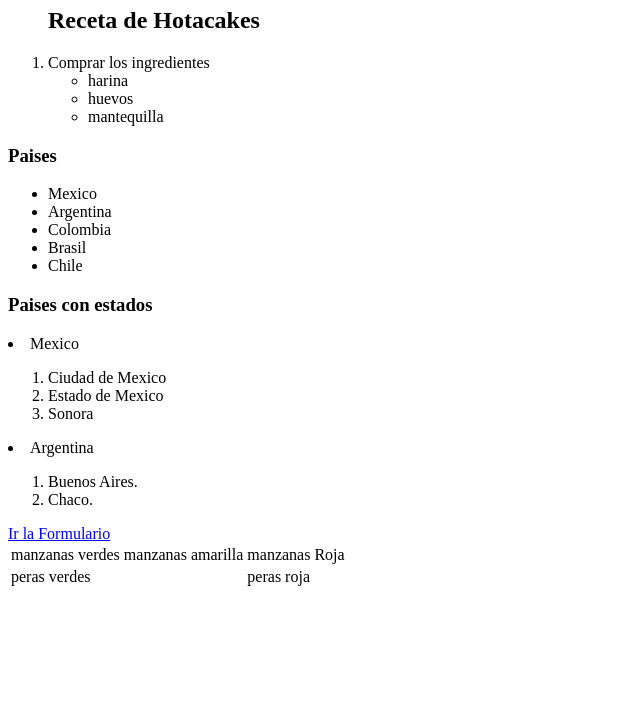
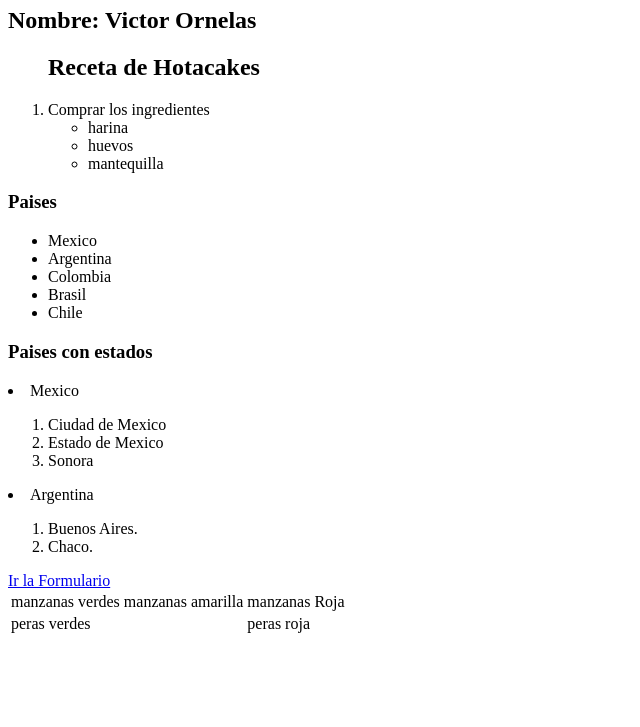
Before and after one commit to vicomarin26/DevWeb, a plain HTML site: page Clases/clase2.html in a window 1280 px wide. Shown: the part 73-800 px from the top of the page, without its empty margins (0-640 px from the left). Drawn offline with Linux system fonts and the light colour scheme.

Commit message:
Se agrega nombre

```diff
--- a/Clases/clase2.html
+++ b/Clases/clase2.html
@@ -11,6 +11,7 @@
 <body>
 
     <h1>Mi primera interacción con html</h1>
+    <h2>Nombre: Victor Ornelas</h2>
 
     <ol>
         <h2>Receta de Hotacakes</h2>
```
